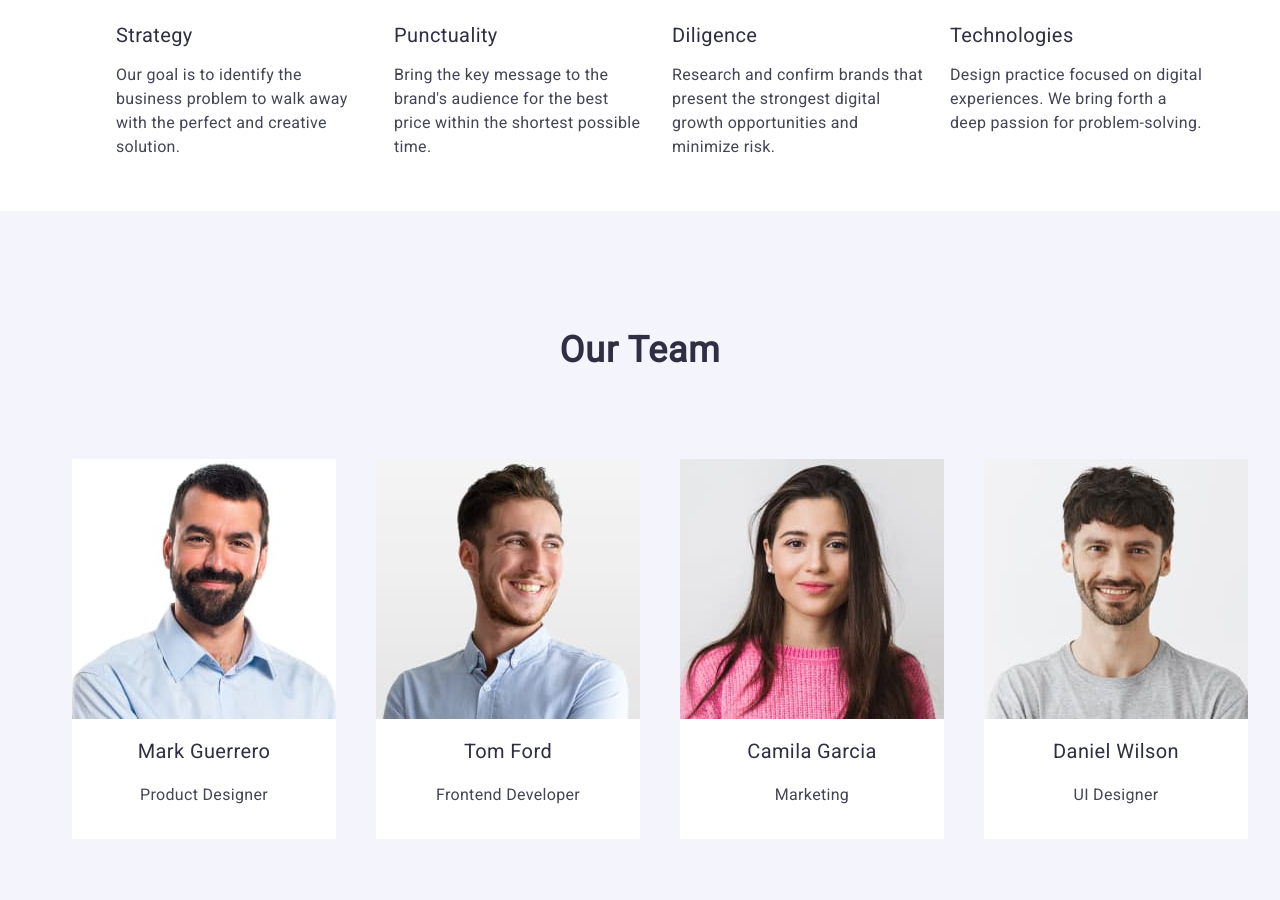
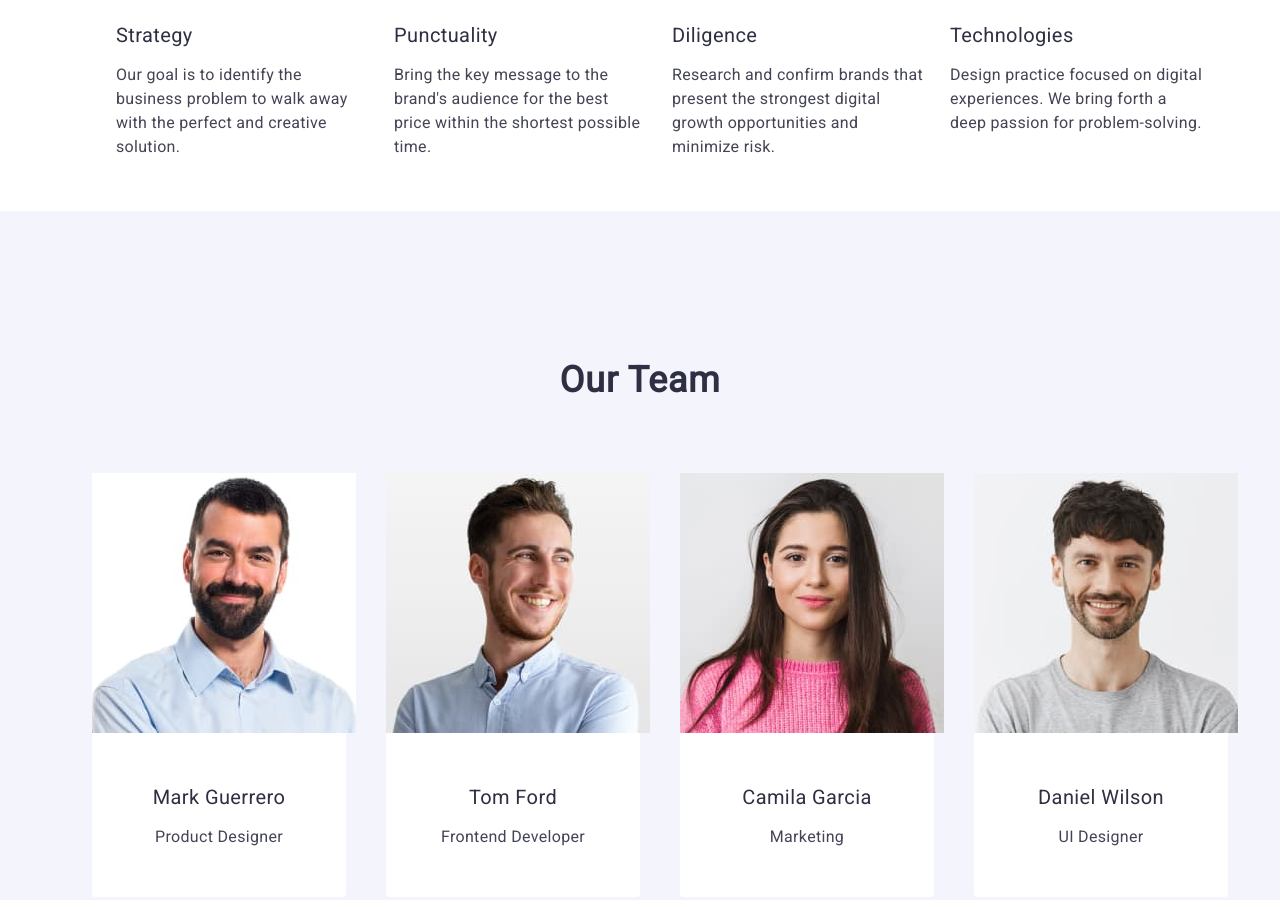
Before and after one commit to RoyalNegative/goit-markup-hw-03, a plain HTML site: page index.html in a window 1280 px wide. Shown: the part 705-1605 px from the top of the page. Drawn offline with nearby package versions, Linux system fonts and the light colour scheme.

Commit message:
section 3

```diff
--- a/css/styles.css
+++ b/css/styles.css
@@ -164,12 +164,10 @@ header a:focus {
 .our-team {
     background-color: #F4F4FD;
     height: 732px;
-    display: flex;
-    flex-direction: column;
+    padding: 120px 0;
 }
 
 .our-team-header {
-    margin-top: 120px;
     margin-bottom: 72px;
     font-size: 36px;
     line-height: 1.11;
@@ -179,20 +177,29 @@ header a:focus {
     color: #2e2f42;
 }
 
-.our-team ul {
+.ot-items {
     display: flex;
     justify-content: center;
     gap: 40px;
 }
 
-.our-team ul .ot-item{
+.ot-item{
+    width: calc((100% - 72px) / 4);
+    border-radius: 0px 0px 4px 4px;
     background-color: #ffffff;
     text-align: center;
-    width: 264px;
-    height: 380px;
+}
+
+.otitem-text {
+    padding: 32px 0;
+    font-size: 16px;
+    line-height: 1.5;
+    letter-spacing: 0.02em;
 }
 
 .otitem-header{
+    text-align: center;
+    margin-bottom: 8px;
     font-weight: 500;
     font-size: 20px;
     line-height: 1.2;
@@ -200,11 +207,11 @@ header a:focus {
     color: #2e2f42;
 }
 
-.otitem-text{
-    font-size: 16px;
-    line-height: 1.5;
-    letter-spacing: 0.02em;
+.otitem-p {
+    text-align: center;
 }
+
+
 
 /* Our Portfolio section */
 .our-portfolio{
--- a/index.html
+++ b/index.html
@@ -73,37 +73,39 @@
             </div>
             </section>
         <section class="our-team"> <!-- Our team section -->
+            <div class="container">
                 <h2 class="our-team-header">Our Team</h2>
-            <ul>
+                <ul class="ot-items">
                     <li class="ot-item">
                         <img src="./images/profile1.jpg" width="264" alt="Mark Guerrero photo">
                         <div class="otitem-text">
                             <h3 class="otitem-header">Mark Guerrero</h3>
-                        <p class="otitem-text">Product Designer</p>
+                            <p class="otitem-p">Product Designer</p>
                         </div>
                     </li>
                     <li class="ot-item">
                         <img src="./images/profile2.jpg" width="264" alt="Tom Ford photo">
                         <div class="otitem-text">
                             <h3 class="otitem-header">Tom Ford</h3>
-                        <p class="otitem-text">Frontend Developer</p>
+                            <p class="otitem-p">Frontend Developer</p>
                         </div>
                     </li>
                     <li class="ot-item">
                         <img src="./images/profile3.jpg" width="264" alt="Camila Garcia photo">
                         <div class="otitem-text">
                             <h3 class="otitem-header">Camila Garcia</h3>
-                        <p class="otitem-text">Marketing</p>
+                            <p class="otitem-p">Marketing</p>
                         </div>
                     </li>
                     <li class="ot-item">
                         <img src="./images/profile4.jpg" width="264" alt="Daniel Wilson photo">
                         <div class="otitem-text">
                             <h3 class="otitem-header">Daniel Wilson</h3>
-                        <p class="otitem-text">UI Designer</p>
+                            <p class="otitem-p">UI Designer</p>
                         </div>
                     </li>
                 </ul>
+            </div>
             </section>
         <section class="our-portfolio">
             <div class="portfolio-container">
```
Lines whose indentation alone changed are shown as unchanged.
